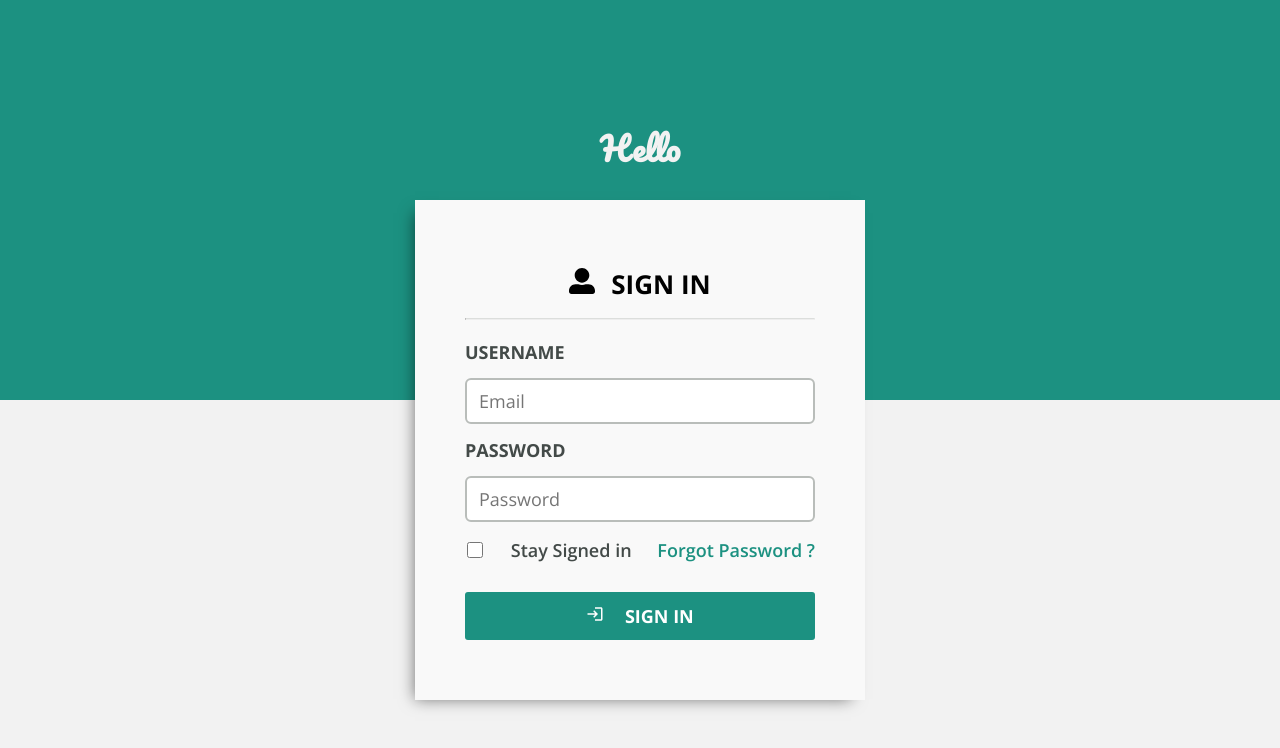
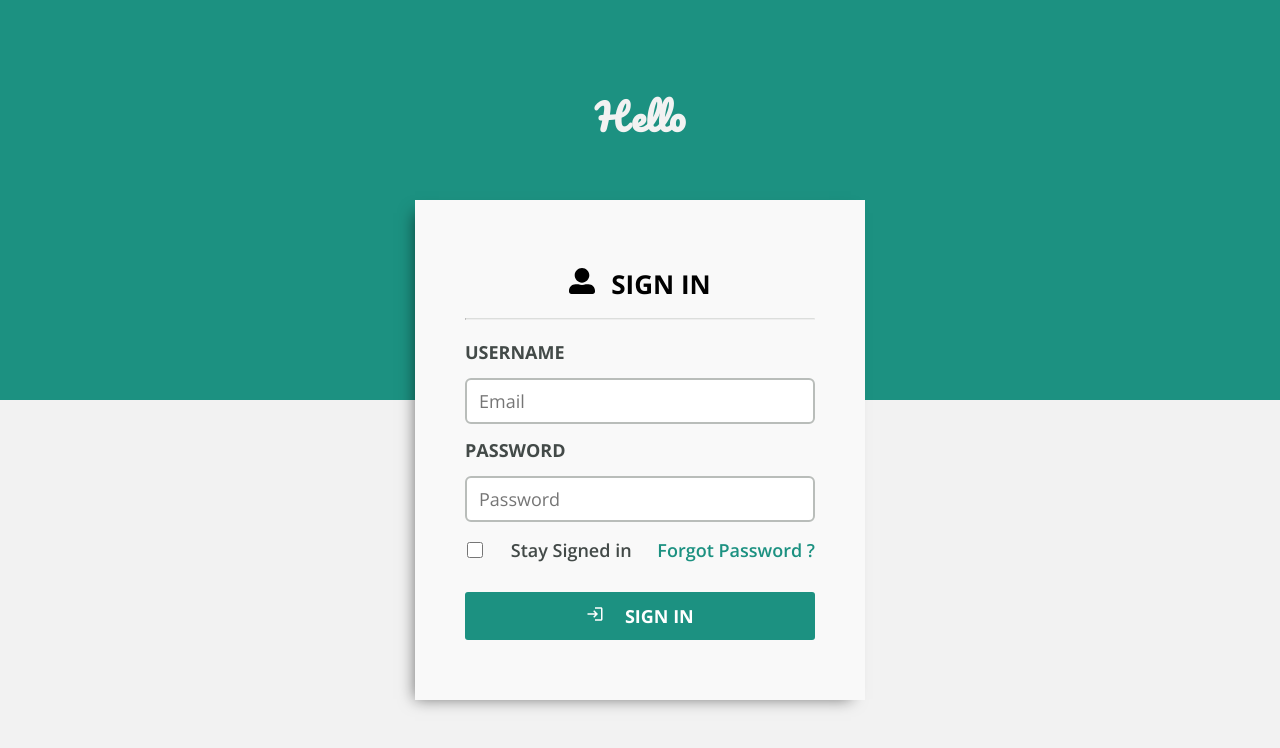
Before and after one commit to Koketso1999/SERITI_ASSESSMENT, a React (Create React App) app: page / in a window 1280 px wide. Shown: the top 748 px of the page. Built offline with nearby package versions, Linux system fonts and the light colour scheme.

Commit message:
Update LoginScreen.Elements.js
Patch up the font of the main heading for better visibility

```diff
--- a/src/Components/LoginScreen/LoginScreen.Elements.js
+++ b/src/Components/LoginScreen/LoginScreen.Elements.js
@@ -36,6 +36,8 @@ export const LoginHeading = styled.h1`
   font-family: "Open Sans", sans-serif;
   font-family: "Pacifico", cursive;
   text-align: center;
+  font-size:36px;
+
 `;
 
 export const LoginBox = styled.div`
```
